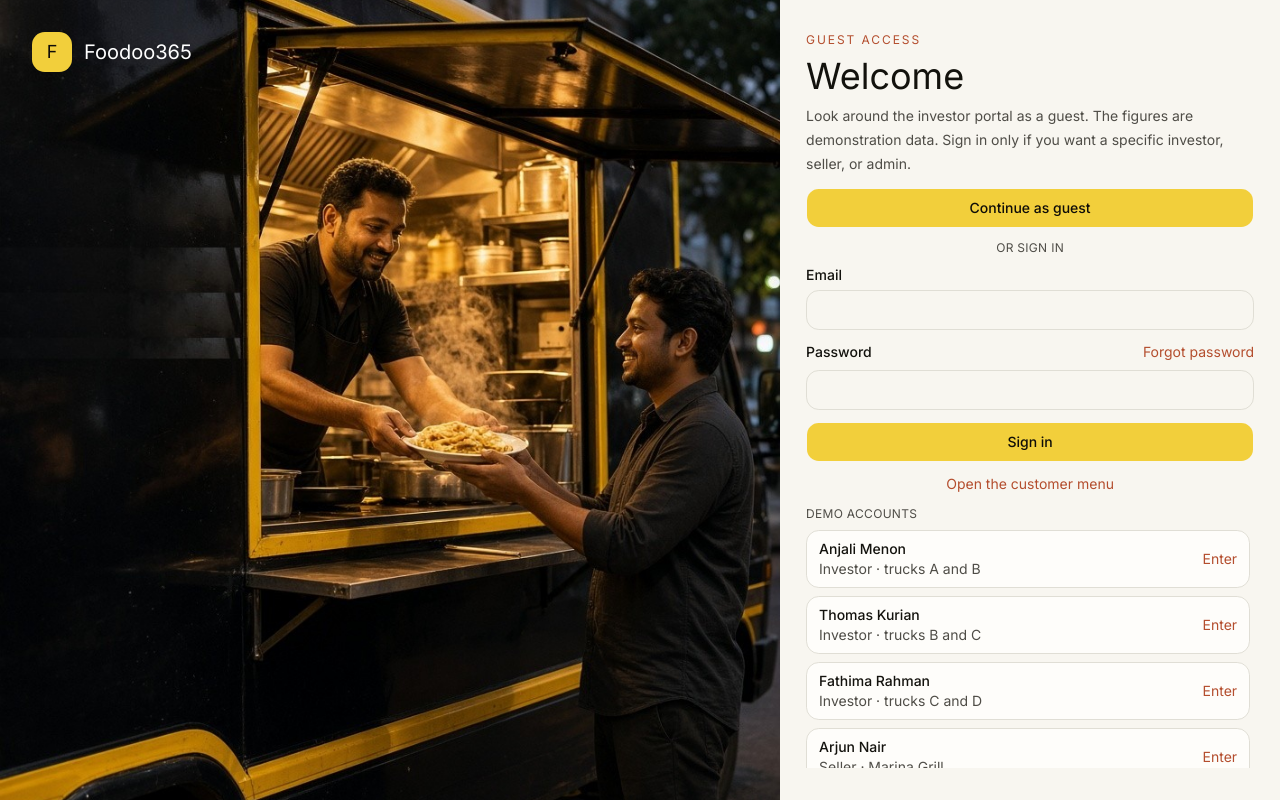
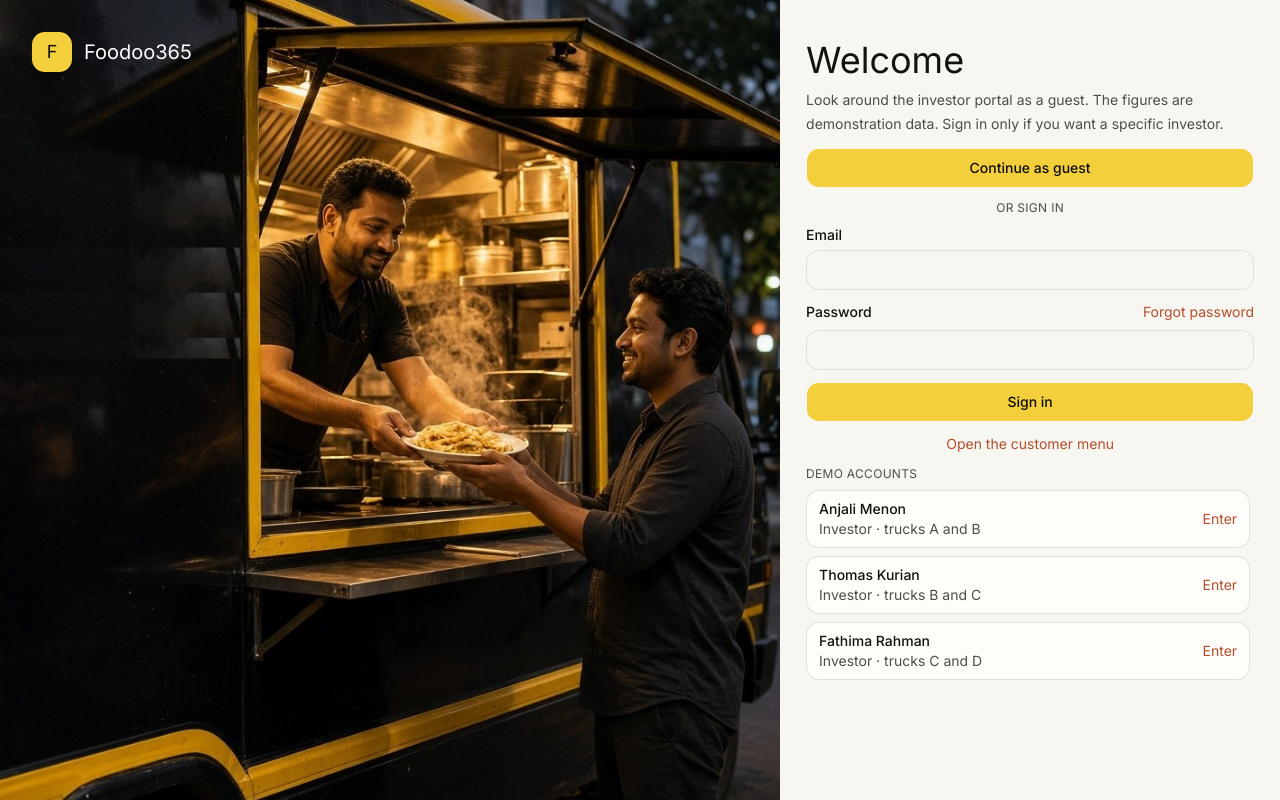
Before and after one commit to LakshmiKrishnaSanjay/foodoo365, a Next.js app: page /login in a window 1280 px wide. Built offline with nearby package versions, Linux system fonts and the light colour scheme; no server answers.

Commit message:
Updated guest page

```diff
--- a/src/components/auth/login-form.tsx
+++ b/src/components/auth/login-form.tsx
@@ -41,9 +41,9 @@ export function LoginForm({ reset }: { reset?: boolean }) {
       })}
     >
       <div>
-        <p className="text-xs tracking-[0.16em] text-ember uppercase">Guest access</p>
+
         <h1 className="mt-2 font-heading text-4xl">Welcome</h1>
-        <p className="mt-2 text-sm leading-6 text-muted-foreground">Look around the investor portal as a guest. The figures are demonstration data. Sign in only if you want a specific investor, seller, or admin.</p>
+        <p className="mt-2 text-sm leading-6 text-muted-foreground">Look around the investor portal as a guest. The figures are demonstration data. Sign in only if you want a specific investor.</p>
       </div>
       <Button type="button" className="h-10 w-full" onClick={() => void continueAsGuestAction()}>Continue as guest</Button>
       <p className="text-center text-xs tracking-wide text-muted-foreground uppercase">or sign in</p>
@@ -68,7 +68,7 @@ export function LoginForm({ reset }: { reset?: boolean }) {
       </p>
       <div className="min-h-0 flex-1 space-y-2 overflow-y-auto pr-1">
         <p className="text-xs tracking-wide text-muted-foreground uppercase">Demo accounts</p>
-        {DEMOS.map((demo) => (
+        {DEMOS.filter((demo) => demo.detail.startsWith("Investor")).map((demo) => (
           <button
             key={demo.email}
             type="button"
```
